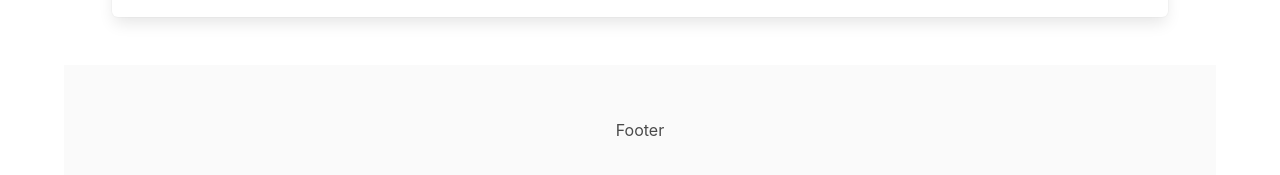
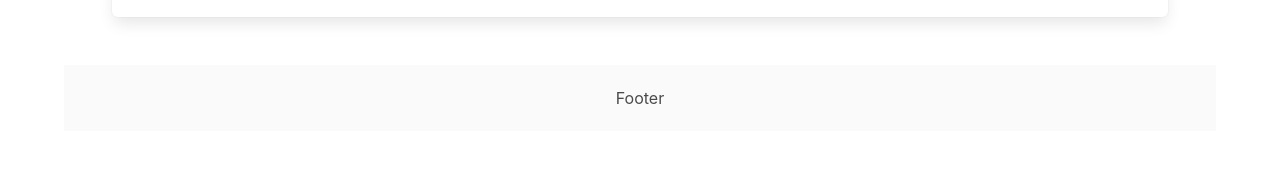
Before and after one commit to kibos92/car-rental, a React (Create React App) app in the folder front-end/: page / in a window 1280 px wide. Shown: the part 567-742 px from the top of the page. Built offline with nearby package versions, Linux system fonts and the light colour scheme; the HTML template or start-up script is replaced by a standard one.

Commit message:
footer changed

```diff
--- a/front-end/src/components/Footer.tsx
+++ b/front-end/src/components/Footer.tsx
@@ -1,11 +1,15 @@
 const Footer = () => {
-    return (
-        <footer className="footer" style={{paddingBottom:"3rem"}}>
-        <div className="has-text-centered">
-            Footer
-        </div>
-      </footer>
-    )
-  }
+  const footerStyle = {
+    padding: '1rem 1rem 1rem',
+  };
 
-  export default Footer
+  return (
+    <footer className="footer" style={footerStyle}>
+      <div className="has-text-centered">
+        Footer
+      </div>
+    </footer>
+  );
+};
+
+export default Footer;
```
